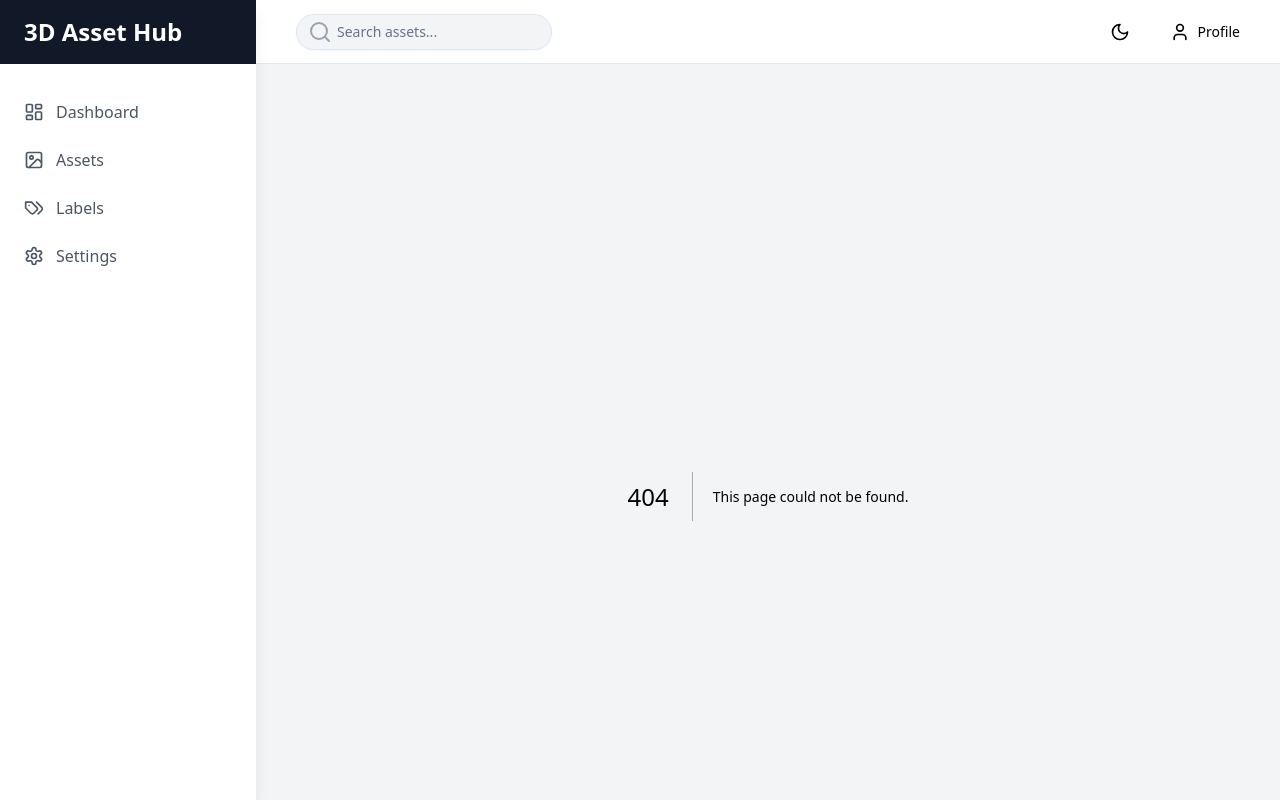
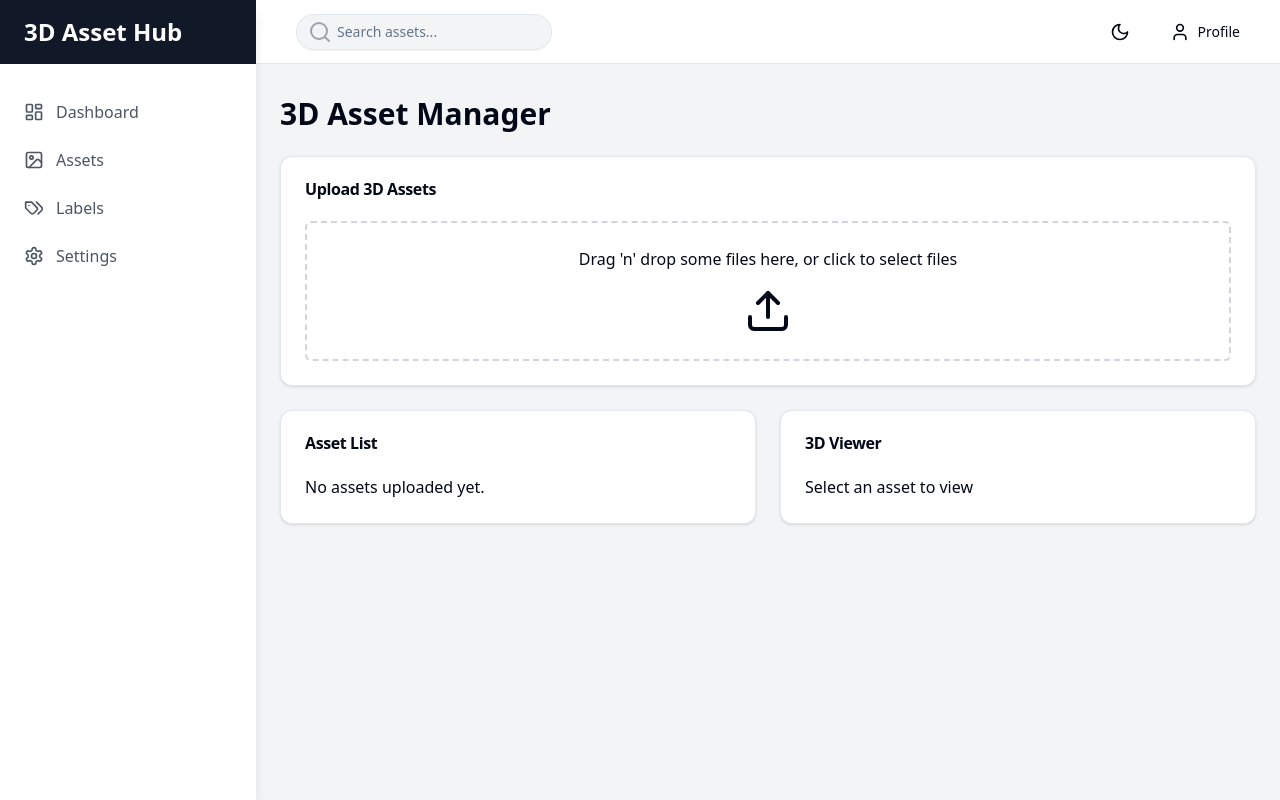
Before and after one commit to danyaeche/Aura.dev, a Next.js app: page /asset-manager in a window 1280 px wide. Before the commit this address had no page. Built offline with nearby package versions, Linux system fonts and the light colour scheme.

Commit message:
SOFTGEN MAGIC

```diff
--- /dev/null
+++ b/src/components/ThreeViewer.js
@@ -0,0 +1,103 @@
+import React, { useRef, useEffect } from 'react';
+import * as THREE from 'three';
+import { OrbitControls } from 'three/examples/jsm/controls/OrbitControls';
+import { GLTFLoader } from 'three/examples/jsm/loaders/GLTFLoader';
+import { OBJLoader } from 'three/examples/jsm/loaders/OBJLoader';
+import { FBXLoader } from 'three/examples/jsm/loaders/FBXLoader';
+import { STLLoader } from 'three/examples/jsm/loaders/STLLoader';
+import { TDSLoader } from 'three/examples/jsm/loaders/TDSLoader';
+
+export const ThreeViewer = ({ modelUrl }) => {
+  const mountRef = useRef(null);
+
+  useEffect(() => {
+    if (!modelUrl) return;
+
+    // Scene setup
+    const scene = new THREE.Scene();
+    const camera = new THREE.PerspectiveCamera(75, window.innerWidth / window.innerHeight, 0.1, 1000);
+    const renderer = new THREE.WebGLRenderer();
+    renderer.setSize(window.innerWidth / 2, window.innerHeight / 2); // Adjust size as needed
+    mountRef.current.appendChild(renderer.domElement);
+
+    // Lighting
+    const ambientLight = new THREE.AmbientLight(0xffffff, 0.5);
+    scene.add(ambientLight);
+    const pointLight = new THREE.PointLight(0xffffff, 1);
+    pointLight.position.set(5, 5, 5);
+    scene.add(pointLight);
+
+    // Controls
+    const controls = new OrbitControls(camera, renderer.domElement);
+
+    // Model loading
+    const extension = modelUrl.split('.').pop().toLowerCase();
+    let loader;
+
+    switch (extension) {
+      case 'gltf':
+      case 'glb':
+        loader = new GLTFLoader();
+        break;
+      case 'obj':
+        loader = new OBJLoader();
+        break;
+      case 'fbx':
+        loader = new FBXLoader();
+        break;
+      case 'stl':
+        loader = new STLLoader();
+        break;
+      case '3ds':
+        loader = new TDSLoader();
+        break;
+      default:
+        console.error('Unsupported file format');
+        return;
+    }
+
+    loader.load(
+      modelUrl,
+      (object) => {
+        if (object.scene) {
+          scene.add(object.scene);
+        } else {
+          scene.add(object);
+        }
+
+        // Adjust camera position
+        const box = new THREE.Box3().setFromObject(scene);
+        const center = box.getCenter(new THREE.Vector3());
+        const size = box.getSize(new THREE.Vector3());
+        const maxDim = Math.max(size.x, size.y, size.z);
+        const fov = camera.fov * (Math.PI / 180);
+        let cameraZ = Math.abs(maxDim / 2 / Math.tan(fov / 2));
+        cameraZ *= 1.5; // Zoom out a little so object fits in view
+        camera.position.set(center.x, center.y, center.z + cameraZ);
+        camera.lookAt(center);
+        controls.update();
+      },
+      (xhr) => {
+        console.log((xhr.loaded / xhr.total * 100) + '% loaded');
+      },
+      (error) => {
+        console.error('An error happened', error);
+      }
+    );
+
+    // Animation loop
+    const animate = () => {
+      requestAnimationFrame(animate);
+      controls.update();
+      renderer.render(scene, camera);
+    };
+    animate();
+
+    // Cleanup
+    return () => {
+      mountRef.current.removeChild(renderer.domElement);
+    };
+  }, [modelUrl]);
+
+  return <div ref={mountRef}></div>;
+};
--- /dev/null
+++ b/src/pages/asset-manager.js
@@ -0,0 +1,117 @@
+import { useState, useCallback } from 'react';
+import { useDropzone } from 'react-dropzone';
+import { Button } from "@/components/ui/button";
+import { Card, CardContent, CardHeader, CardTitle } from "@/components/ui/card";
+import { Input } from "@/components/ui/input";
+import { Label } from "@/components/ui/label";
+import { useToast } from "@/components/ui/use-toast";
+import { Upload, File } from "lucide-react";
+import { ThreeViewer } from '@/components/ThreeViewer';
+
+export default function AssetManager() {
+  const [assets, setAssets] = useState([]);
+  const [selectedAsset, setSelectedAsset] = useState(null);
+  const { toast } = useToast();
+
+  const onDrop = useCallback((acceptedFiles) => {
+    acceptedFiles.forEach((file) => {
+      const reader = new FileReader();
+      reader.onabort = () => console.log('file reading was aborted');
+      reader.onerror = () => console.log('file reading has failed');
+      reader.onload = () => {
+        // Do something with the file contents
+        const binaryStr = reader.result;
+        console.log(binaryStr);
+        // Here you would typically send this to your backend
+        // For now, we'll just add it to our local state
+        setAssets(prevAssets => [...prevAssets, {
+          name: file.name,
+          type: file.type,
+          size: file.size,
+          lastModified: file.lastModified,
+          // In a real app, you'd generate this on the server
+          url: URL.createObjectURL(file)
+        }]);
+      };
+      reader.readAsArrayBuffer(file);
+    });
+
+    toast({
+      title: "Files uploaded",
+      description: `${acceptedFiles.length} file(s) have been uploaded.`,
+    });
+  }, [toast]);
+
+  const { getRootProps, getInputProps, isDragActive } = useDropzone({
+    onDrop,
+    accept: {
+      'model/3ds': ['.3ds'],
+      'model/obj': ['.obj'],
+      'model/gltf-binary': ['.glb'],
+      'model/gltf+json': ['.gltf'],
+      'model/stl': ['.stl'],
+      'model/fbx': ['.fbx'],
+    }
+  });
+
+  return (
+    <div className="space-y-6">
+      <h1 className="text-3xl font-bold">3D Asset Manager</h1>
+
+      <Card>
+        <CardHeader>
+          <CardTitle>Upload 3D Assets</CardTitle>
+        </CardHeader>
+        <CardContent>
+          <div {...getRootProps()} className="border-2 border-dashed border-gray-300 rounded-md p-6 text-center cursor-pointer">
+            <input {...getInputProps()} />
+            {
+              isDragActive ?
+                <p>Drop the files here ...</p> :
+                <p>Drag 'n' drop some files here, or click to select files</p>
+            }
+            <Upload className="mx-auto mt-4" size={48} />
+          </div>
+        </CardContent>
+      </Card>
+
+      <div className="grid grid-cols-1 md:grid-cols-2 gap-6">
+        <Card>
+          <CardHeader>
+            <CardTitle>Asset List</CardTitle>
+          </CardHeader>
+          <CardContent>
+            {assets.length === 0 ? (
+              <p>No assets uploaded yet.</p>
+            ) : (
+              <ul className="space-y-2">
+                {assets.map((asset, index) => (
+                  <li key={index} className="flex items-center justify-between p-2 bg-gray-100 rounded">
+                    <span className="flex items-center">
+                      <File className="mr-2" size={20} />
+                      {asset.name}
+                    </span>
+                    <Button onClick={() => setSelectedAsset(asset)}>View</Button>
+                  </li>
+                ))}
+              </ul>
+            )}
+          </CardContent>
+        </Card>
+
+        <Card>
+          <CardHeader>
+            <CardTitle>3D Viewer</CardTitle>
+          </CardHeader>
+          <CardContent>
+            {selectedAsset ? (
+              <ThreeViewer modelUrl={selectedAsset.url} />
+            ) : (
+              <p>Select an asset to view</p>
+            )}
+          </CardContent>
+        </Card>
+      </div>
+    </div>
+  );
+}
```
